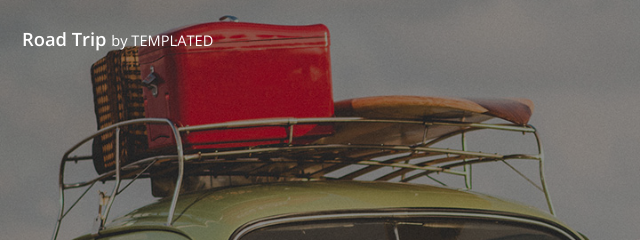
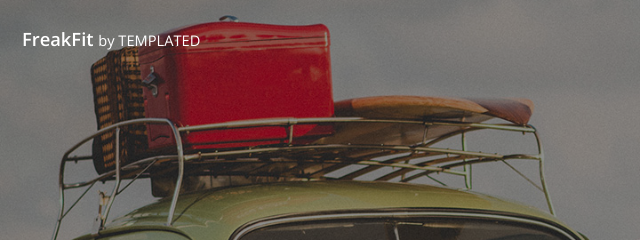
Before and after one commit to ac502684/freakfit, a plain HTML site: page index.html in a window 1280 px wide. Shown: the top 240 px of the page, 0-640 px from the left. Drawn offline with nearby package versions, Linux system fonts and the light colour scheme.

Commit message:
Update index.html

```diff
--- a/index.html
+++ b/index.html
@@ -6,7 +6,7 @@
 --><html><head><title>Road Trip by TEMPLATED</title><meta charset="utf-8"><meta name="robots" content="index, follow, max-image-preview:large, max-snippet:-1, max-video-preview:-1"><meta name="viewport" content="width=device-width, initial-scale=1"><link rel="stylesheet" href="assets/css/main.css"></head><body>
 
 		<!-- Header -->
-			<header id="header"><div class="logo"><a href="index.html">Road Trip <span>by TEMPLATED</span></a></div>
+			<header id="header"><div class="logo"><a href="index.html">FreakFit <span>by TEMPLATED</span></a></div>
 				<a href="#menu"><span>Menu</span></a>
 			</header><!-- Nav --><nav id="menu"><ul class="links"><li><a href="index.html">Home</a></li>
 					<li><a href="generic.html">Generic</a></li>
```
